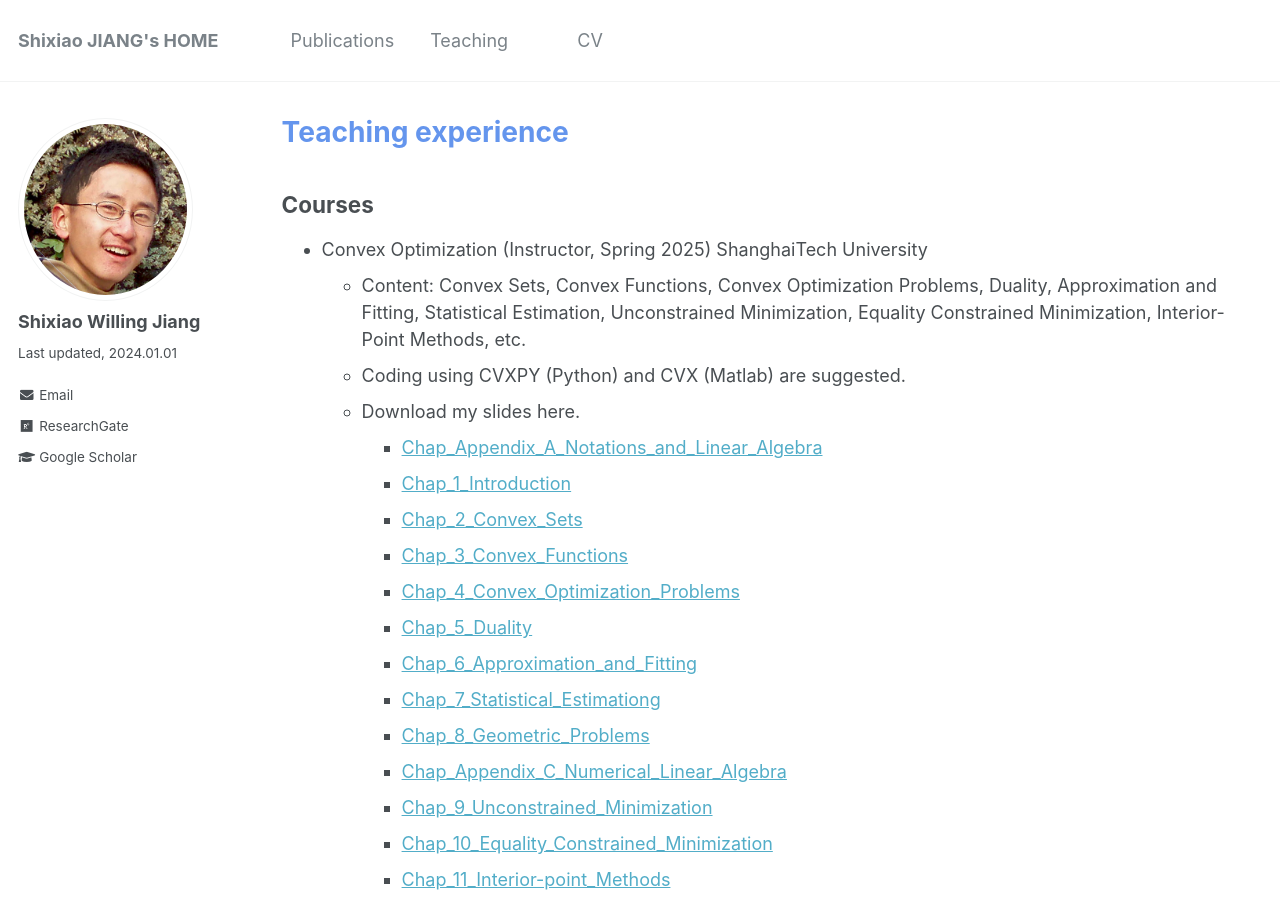
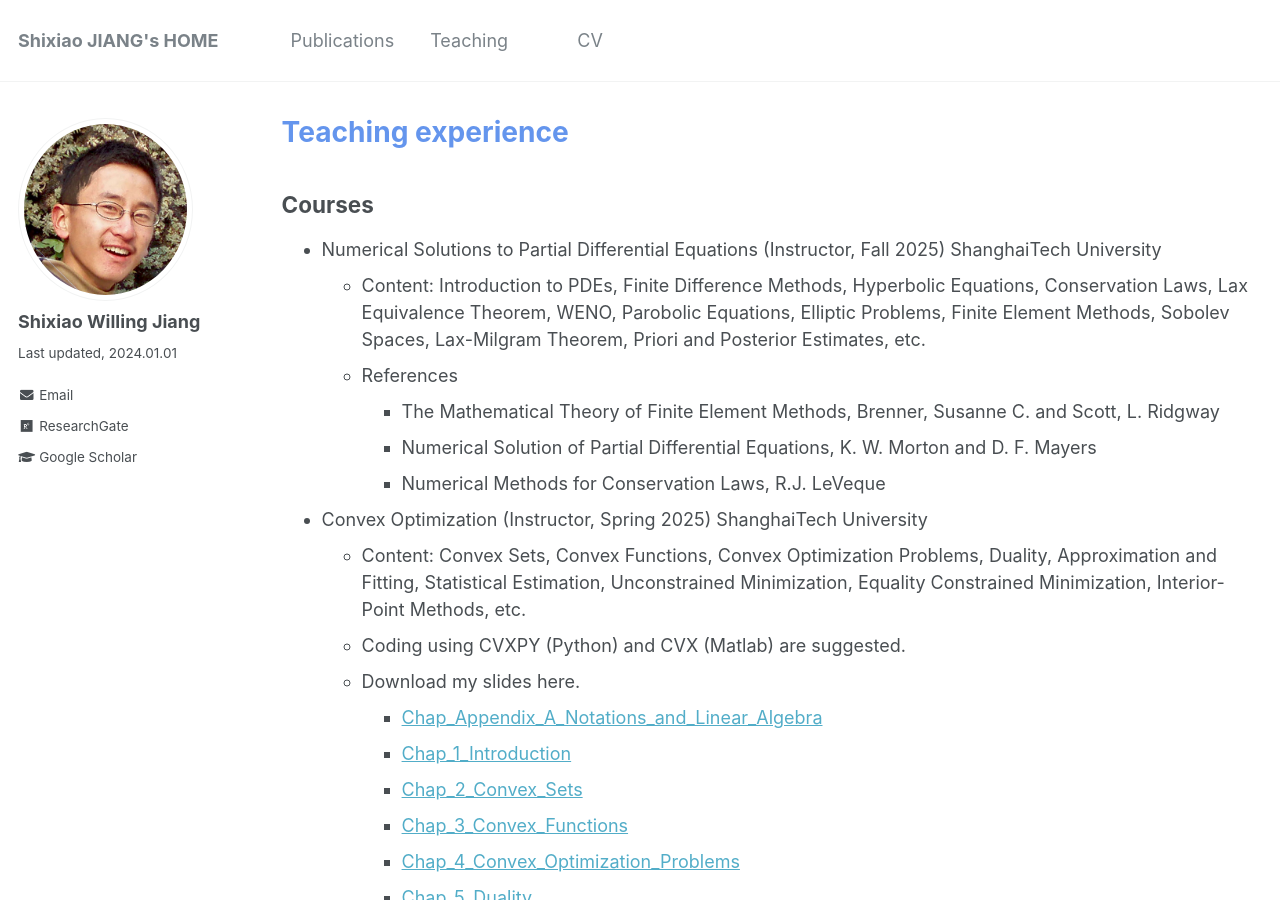
Before and after one commit to willingjiang/willingjiang.github.io, a Jekyll site: the page built from _pages/teachings.md, in a window 1280 px wide and 900 px high. Built offline with Jekyll 4.4.1, drawn with Linux system fonts in a browser that asks for light colours.

Commit message:
Update teachings.md

```diff
--- a/_pages/teachings.md
+++ b/_pages/teachings.md
@@ -8,6 +8,13 @@ author_profile: true
 {% include base_path %}
 
 ## Courses
+
+* Numerical Solutions to Partial Differential Equations (Instructor, Fall 2025) ShanghaiTech University
+  * Content: Introduction to PDEs, Finite Difference Methods, Hyperbolic Equations, Conservation Laws, Lax Equivalence Theorem, WENO, Parobolic Equations, Elliptic Problems, Finite Element Methods, Sobolev Spaces, Lax-Milgram Theorem, Priori and Posterior Estimates, etc.
+  * References
+    * The Mathematical Theory of Finite Element Methods, Brenner, Susanne C. and  Scott, L. Ridgway
+    * Numerical Solution of Partial Differential Equations, K. W. Morton and D. F. Mayers
+    * Numerical Methods for Conservation Laws, R.J. LeVeque
 
 * Convex Optimization (Instructor, Spring 2025) ShanghaiTech University
   * Content: Convex Sets, Convex Functions, Convex Optimization Problems, Duality, Approximation and Fitting, Statistical Estimation, Unconstrained Minimization, Equality Constrained Minimization, Interior-Point Methods, etc.
```
